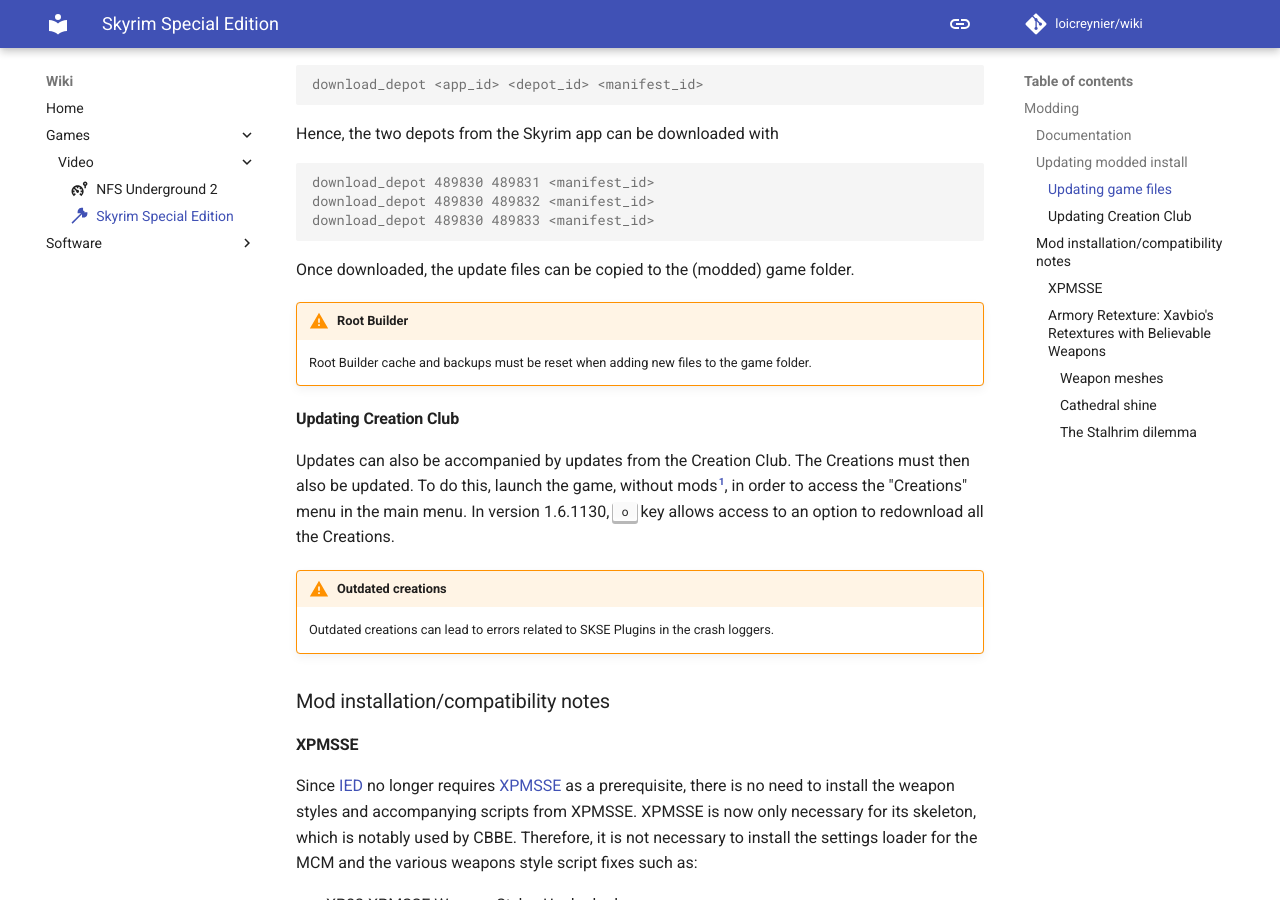
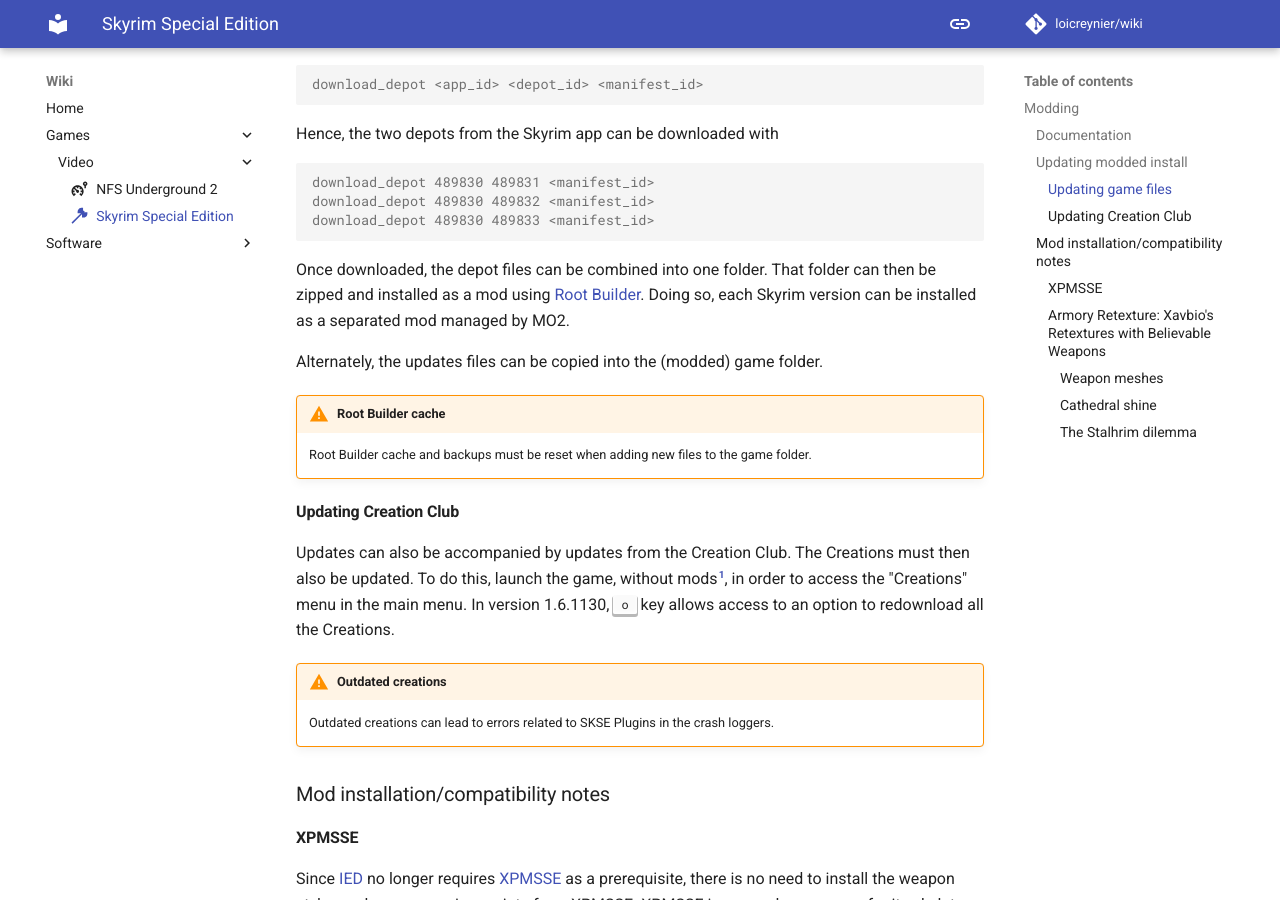
Before and after one commit to loicreynier/wiki, an MkDocs documentation site: the page built from docs/games/video/skyrimse.md, in a window 1280 px wide and 900 px high, scrolled down 834 px. Built offline with MkDocs 1.6.1 and Material for MkDocs 9.7.7, drawn with Linux system fonts in a browser that asks for light colours; comment, search, counter and statistics services are not loaded.

Commit message:
docs(skyrim): mention Root Builder game version install

````diff
--- a/docs/games/video/skyrimse.md
+++ b/docs/games/video/skyrimse.md
@@ -40,7 +40,7 @@
 <https://steamdb.info/depot/489832/history>.
 
 Depots can be downloaded using the Steam console
-(`steam://open/console` or `steam.exe -console`)
+([`steam://open/console`](steam://open/console) or `steam.exe -console`)
 with
 
 ```console
@@ -57,12 +57,20 @@
 ```
 
 Once downloaded,
-the update files can be copied to the (modded) game folder.
+the depot files can be combined into one folder.
+That folder can then be zipped and installed as a mod using [Root Builder].
+Doing so,
+each Skyrim version can be installed as a separated mod managed by MO2.
 
-!!! warning "Root Builder"
+Alternately,
+the updates files can be copied into the (modded) game folder.
+
+!!! Warning "Root Builder cache"
 
     Root Builder cache and backups
     must be reset when adding new files to the game folder.
+
+[Root Builder]: https://kezyma.github.io/?p=rootbuilder
 
 #### Updating Creation Club
 
````
